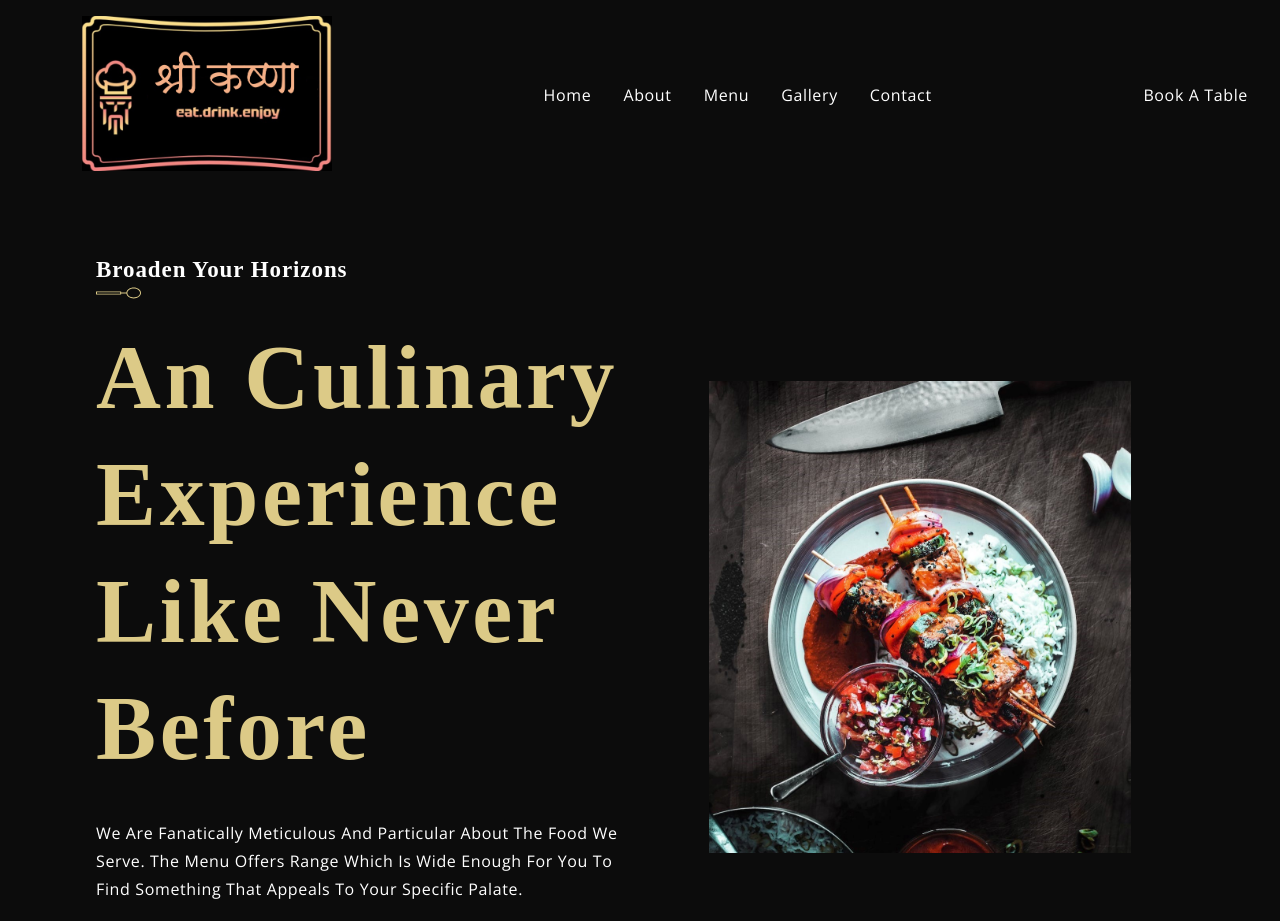
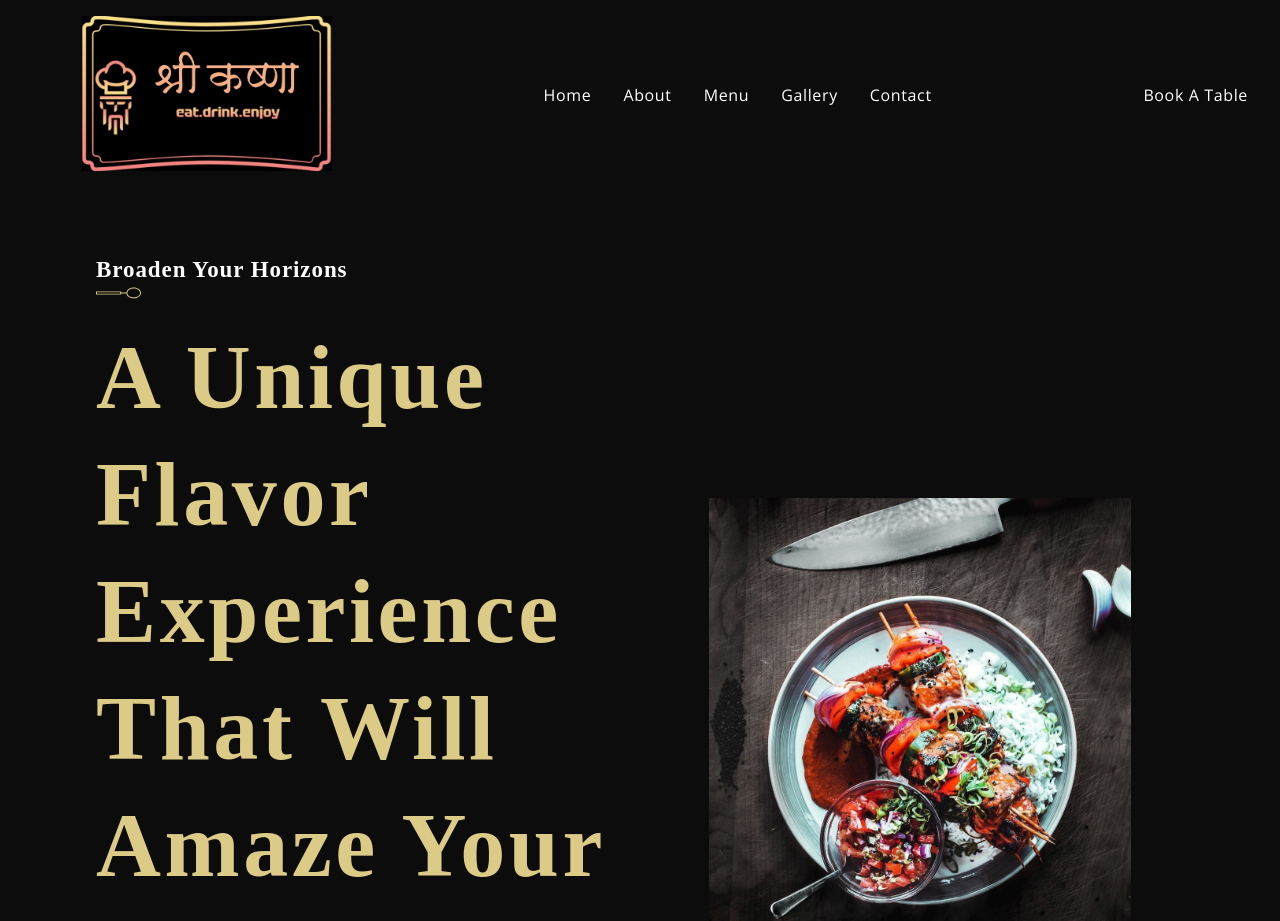
Before and after one commit to sagargiri456/tablebookingnew, a React (Create React App) app in the folder frontend/: page / in a window 1280 px wide. Shown: the top 921 px of the page. Built offline with nearby package versions, Linux system fonts and the light colour scheme; a web font is replaced by a local one.

Commit message:
Update Header.jsx

```diff
--- a/frontend/src/container/Header/Header.jsx
+++ b/frontend/src/container/Header/Header.jsx
@@ -8,8 +8,8 @@ const Header = () => (
   <div className="app__header app__wrapper section__padding" id="home">
     <div className="app__wrapper_info">
       <SubHeading title="Broaden your horizons" />
-      <h1 className="app__header-h1">An culinary experience like never before</h1>
-      <p className="p__opensans" style={{ margin: '2rem 0' }}>We are fanatically meticulous and particular about the food we serve. The menu offers range which is wide enough for you to find something that appeals to your specific palate. </p>
+      <h1 className="app__header-h1">A unique flavor experience that will amaze your senses.</h1>
+      <p className="p__opensans" style={{ margin: '2rem 0' }}>We are obsessively detailed and selective about the food we serve. Our menu is diverse enough for you to discover something that perfectly suits your taste. </p>
       <Link to='/menu'><button type="button" className="custom__button">View Menu</button></Link>
     </div>
 
```
